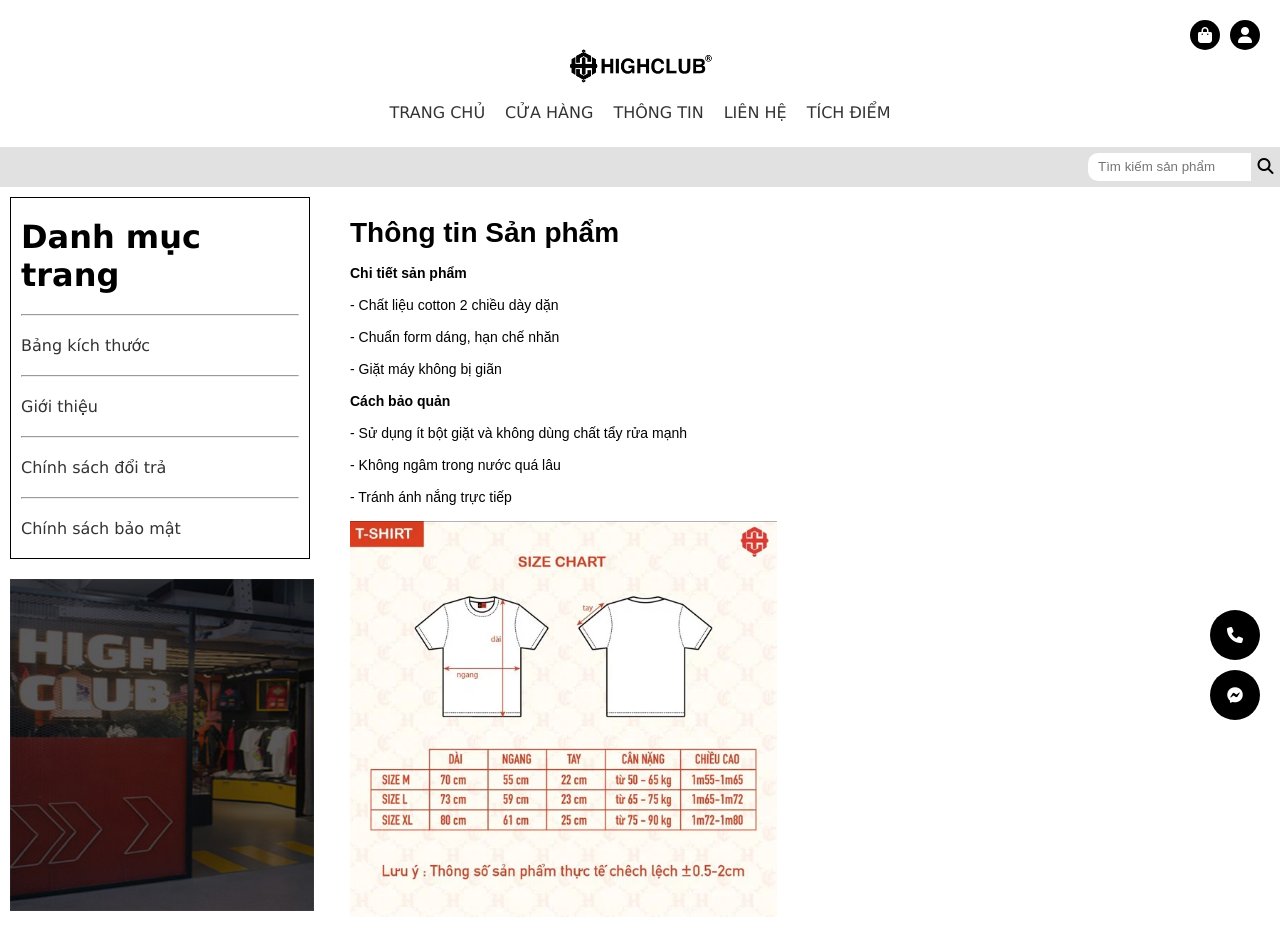
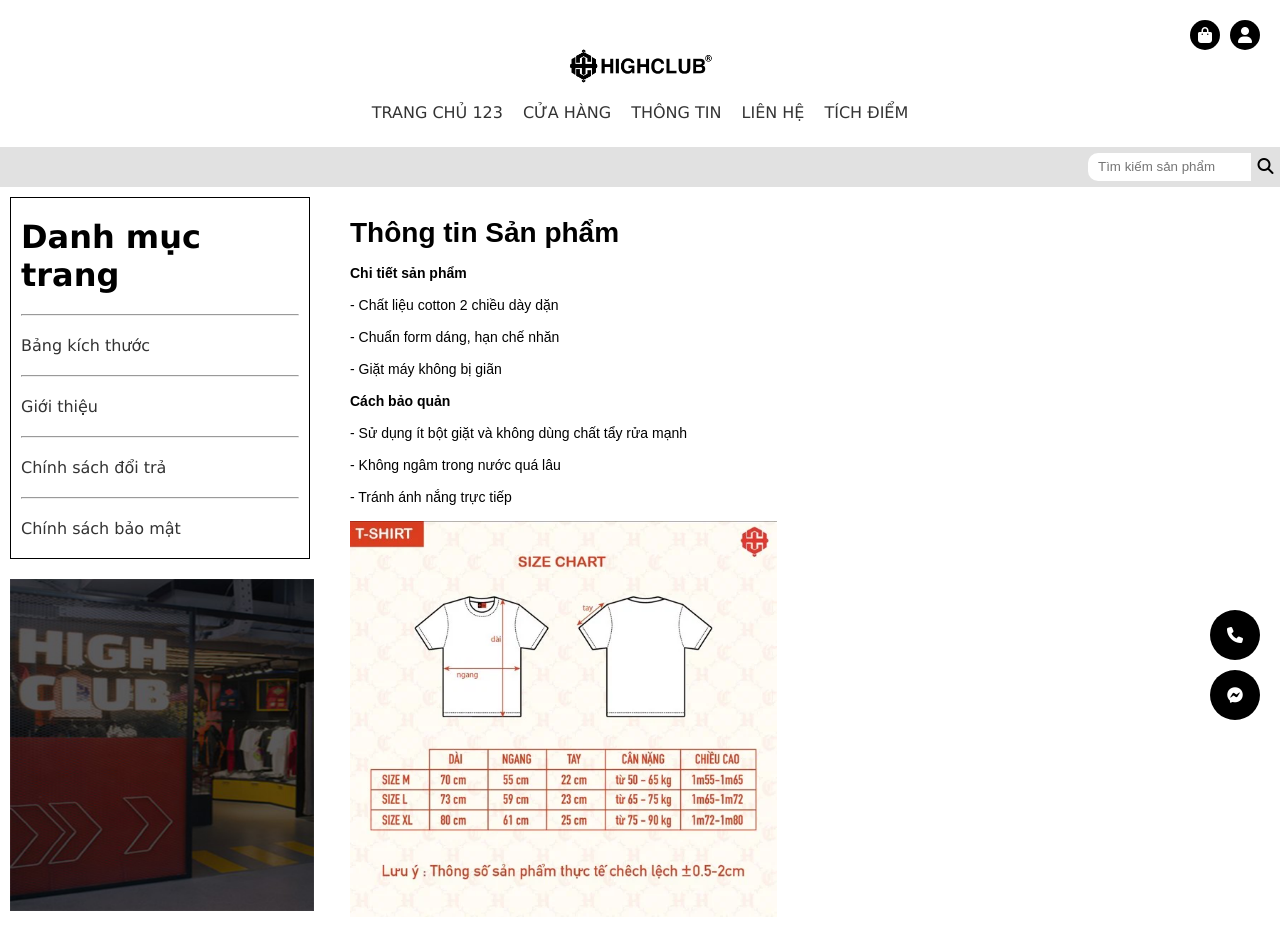
Before and after one commit to Lamphoi2103/HighClub, a plain HTML site: page size.html in a window 1280 px wide. Shown: the top 928 px of the page. Drawn offline with nearby package versions, Linux system fonts and the light colour scheme.

Commit message:
fix size

```diff
--- a/size.html
+++ b/size.html
@@ -29,7 +29,7 @@
                             <i class="fa-solid fa-bars"></i>
                         </div>
                         <ul class="main-menu">
-                            <li><a href="index.html">TRANG CHỦ</a></li>
+                            <li><a href="index.html">TRANG CHỦ 123</a></li>
                             <li><a href="shop.html">CỬA HÀNG</a></li>
                             <li><a href="size.html">THÔNG TIN</a></li>
                             <li><a href="lienhe.html">LIÊN HỆ</a></li>
```
